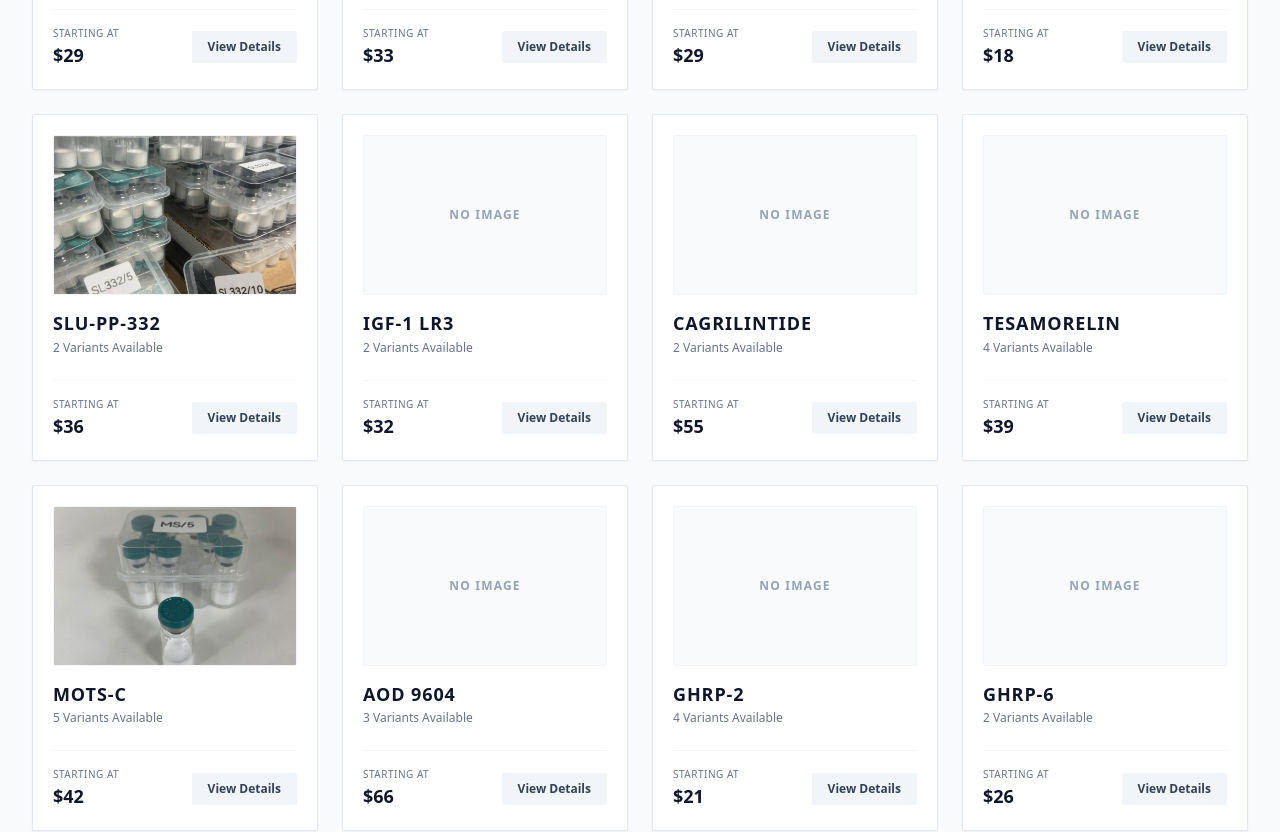
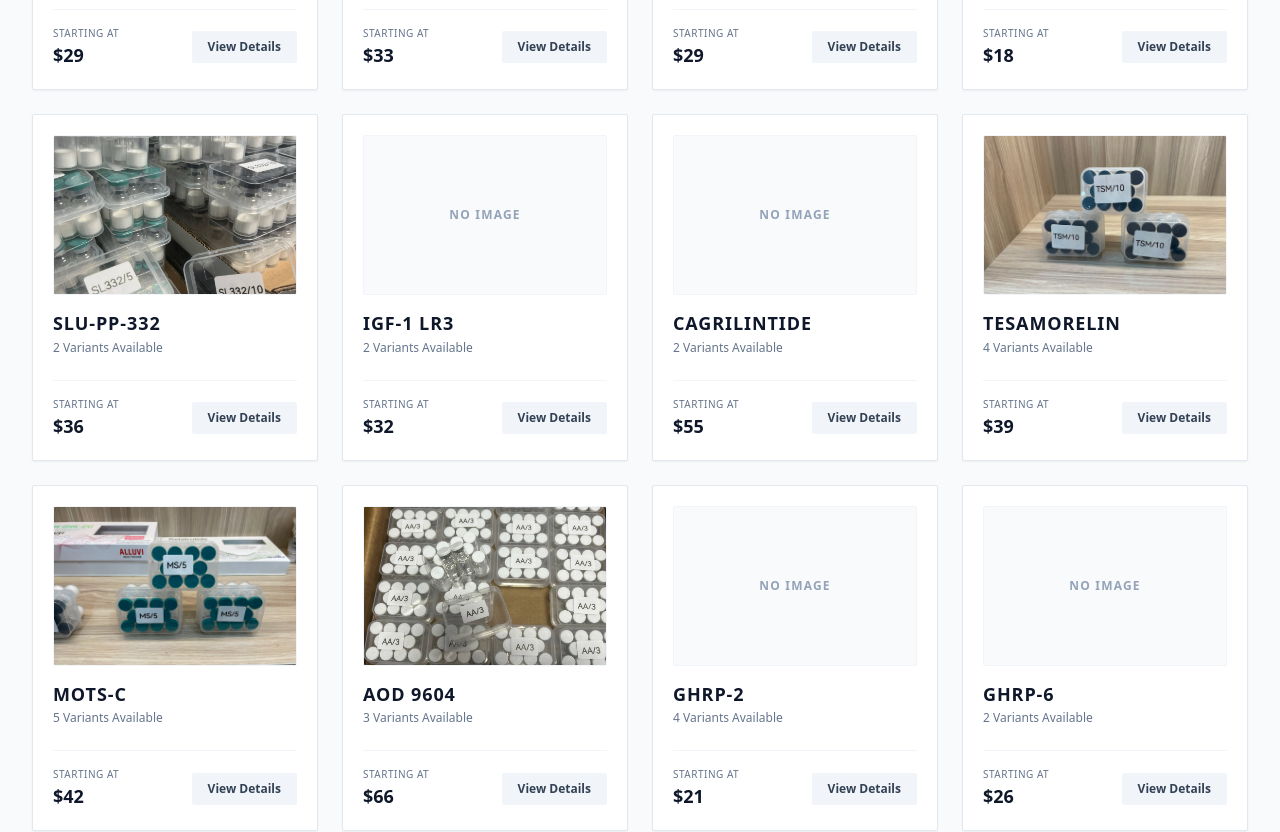
Before and after one commit to sameerkhan1122/ManufakturWebV2, a React (Vite) app: page / in a window 1280 px wide. Shown: the part 760-1592 px from the top of the page. Built offline with nearby package versions, Linux system fonts and the light colour scheme.

Commit message:
Update App.jsx

```diff
--- a/src/App.jsx
+++ b/src/App.jsx
@@ -2,41 +2,56 @@ import React, { useState, useEffect, useRef } from 'react';
 import logoJPEG from './assets/logo.jpeg';
 import productionVID from './assets/production.mp4';
 
-// --- BILD-IMPORTE ---
-import img_TR_RT from './assets/Tirzepatide_Retatrutide.jpeg';
-import img_TR_10_RT_40 from './assets/TR_10_RT_40.jpeg';
-import img_TR_30 from './assets/TR_30.jpeg';
-import img_TR_60 from './assets/TR_60.jpeg';
-import img_TR_100 from './assets/TR_100.jpeg';
-
+// --- ASSET IMPORTE ---
+import img_AA_3 from './assets/AA_3.jpeg';
+import img_AM10 from './assets/AM10.jpeg';
+import img_AM50 from './assets/AM50.jpeg';
+import img_BAC_3 from './assets/BAC_3.jpeg';
+import img_BAC_10 from './assets/BAC_10.jpeg';
+import img_BBG70 from './assets/BBG70.jpeg';
+import img_BC_10 from './assets/BC_10.jpeg';
+import img_BM_20 from './assets/BM_20.jpeg';
+import img_CLU_50 from './assets/CLU_50.jpeg';
+import img_CP10 from './assets/CP10.jpeg';
+import img_Epitalon10mg from './assets/Epitalon10mg.jpeg';
+import img_ET_10 from './assets/ET_10.jpeg';
+import img_GTT_1500 from './assets/GTT_1500.jpeg';
+import img_H_multi from './assets/H_10_H_12_H_24_H_36.jpeg';
+import img_H_24 from './assets/H_24.jpeg';
+import img_KLOW_10 from './assets/KLOW_10.jpeg';
+import img_KLOW80 from './assets/KLOW80.jpeg';
+import img_Lemon_Bottle from './assets/Lemon_Bottle.jpeg';
+import img_MS_5 from './assets/MS_5.jpeg';
+import img_MS5 from './assets/MS5.jpeg';
+import img_MS_10 from './assets/MS_10.jpeg';
+import img_MS10 from './assets/MS10.jpeg';
+import img_NV_500 from './assets/NV_500.jpeg';
 import img_Retatrutide from './assets/Retatrutide.jpeg';
 import img_RT_10 from './assets/RT_10.jpeg';
 import img_RT_20 from './assets/RT_20.jpeg';
 import img_RT_30 from './assets/RT_30.jpeg';
 import img_RT_60 from './assets/RT_60.jpeg';
-
+import img_RT10_RT20 from './assets/RT10_RT20.jpeg';
 import img_SL332 from './assets/SL332_5_SL332_10.jpeg';
-import img_BAC_multi from './assets/BAC_10_BAC_3.jpeg';
-import img_BC_10 from './assets/BC_10.jpeg';
-import img_ET_10 from './assets/ET_10.jpeg';
-import img_GTT_1500 from './assets/GTT_1500.jpeg';
-import img_H_multi from './assets/H_10_H_12_H_24_H_36.jpeg';
-import img_KLOW from './assets/KLOW_10.jpeg';
-import img_Lemon from './assets/Lemon_Bottle.jpeg';
-import img_MS_5 from './assets/MS_5.jpeg';
-import img_MS_10 from './assets/MS_10.jpeg';
-import img_CLU_50 from './assets/CLU_50.jpeg';
-import img_NV_500 from './assets/NV_500.jpeg';
+import img_TB500_20mg from './assets/TB500_20mg.jpeg';
+import img_Tesamorelin10mg from './assets/Tesamorelin10mg.jpeg';
+import img_TR_RT from './assets/Tirzepatide_Retatrutide.jpeg';
+import img_TR_10 from './assets/TR_10.jpeg';
+import img_TR_10_RT_40 from './assets/TR_10_RT_40.jpeg';
+import img_TR_30 from './assets/TR_30.jpeg';
+import img_TR_60 from './assets/TR_60.jpeg';
+import img_TR_100 from './assets/TR_100.jpeg';
+import img_TR120 from './assets/TR120.jpeg';
 
 const allProducts = [
   { id: 'tr2', name: 'TR2 - Tirzepatide (2mg/vial*10 vials)', price: 29, category: 'Tirzepatide', image: img_TR_RT },
   { id: 'tr5', name: 'TR5 - Tirzepatide (5mg/vial*10 vials)', price: 29, category: 'Tirzepatide', image: img_TR_RT },
-  { id: 'tr10', name: 'TR10 - Tirzepatide (10mg/vial*10 vials)', price: 40, category: 'Tirzepatide', image: img_TR_10_RT_40 },
+  { id: 'tr10', name: 'TR10 - Tirzepatide (10mg/vial*10 vials)', price: 40, category: 'Tirzepatide', image: img_TR_10 },
   { id: 'tr15', name: 'TR15 - Tirzepatide (15mg/vial*10 vials)', price: 55, category: 'Tirzepatide', image: img_TR_RT },
   { id: 'tr20', name: 'TR20 - Tirzepatide (20mg/vial*10 vials)', price: 66, category: 'Tirzepatide', image: img_TR_RT },
   { id: 'tr25', name: 'TR25 - Tirzepatide (25mg/vial*10 vials)', price: 73, category: 'Tirzepatide', image: img_TR_RT },
   { id: 'tr30', name: 'TR30 - Tirzepatide (30mg/vial*10 vials)', price: 80, category: 'Tirzepatide', image: img_TR_30 },
-  { id: 'tr40', name: 'TR40 - Tirzepatide (40mg/vial*10 vials)', price: 117, category: 'Tirzepatide', image: img_TR_RT },
+  { id: 'tr40', name: 'TR40 - Tirzepatide (40mg/vial*10 vials)', price: 117, category: 'Tirzepatide', image: img_TR_10_RT_40 },
   { id: 'tr50', name: 'TR50 - Tirzepatide (50mg/vial*10 vials)', price: 128, category: 'Tirzepatide', image: img_TR_RT },
   { id: 'tr60', name: 'TR60 - Tirzepatide (60mg/vial*10 vials)', price: 139, category: 'Tirzepatide', image: img_TR_60 },
   { id: 'tr70', name: 'TR70 - Tirzepatide (70mg/vial*10 vials)', price: 150, category: 'Tirzepatide', image: img_TR_RT },
@@ -44,7 +59,7 @@ const allProducts = [
   { id: 'tr90', name: 'TR90 - Tirzepatide (90mg/vial*10 vials)', price: 172, category: 'Tirzepatide', image: img_TR_RT },
   { id: 'tr100', name: 'TR100 - Tirzepatide (100mg/vial*10 vials)', price: 183, category: 'Tirzepatide', image: img_TR_100 },
   { id: 'tr110', name: 'TR110 - Tirzepatide (110mg/vial*10 vials)', price: 194, category: 'Tirzepatide', image: img_TR_RT },
-  { id: 'tr120', name: 'TR120 - Tirzepatide (120mg/vial*10 vials)', price: 216, category: 'Tirzepatide', image: img_TR_RT },
+  { id: 'tr120', name: 'TR120 - Tirzepatide (120mg/vial*10 vials)', price: 216, category: 'Tirzepatide', image: img_TR120 },
   { id: 'trk2', name: 'TRK2 - Tirzepatide (cartridge without pen) (2.5mg/cartridge*10 cartridges)', price: 183, category: 'Tirzepatide', image: img_TR_RT },
   { id: 'trk5', name: 'TRK5 - Tirzepatide (cartridge without pen) (5mg/cartridge*10 cartridges)', price: 232, category: 'Tirzepatide', image: img_TR_RT },
   { id: 'trk10', name: 'TRK10 - Tirzepatide (cartridge without pen) (10mg/cartridge*10 cartridges)', price: 309, category: 'Tirzepatide', image: img_TR_RT },
@@ -72,7 +87,7 @@ const allProducts = [
   { id: 'smk5', name: 'SMK5 - Semaglutide (cartridge without pen) (5mg/cartridge*10 cartridges)', price: 204, category: 'Semaglutide' },
 
   { id: 'cu50', name: 'CU50 - GHK-CU (50mg/vial*10 vials)', price: 18, category: 'GHK-CU', image: img_CLU_50 },
-  { id: 'cu100', name: 'CU100 - GHK-CU (100mg/vial*10 vials)', price: 25, category: 'GHK-CU' },
+  { id: 'cu100', name: 'CU100 - GHK-CU (100mg/vial*10 vials)', price: 25, category: 'GHK-CU', image: img_CLU_50 },
 
   { id: 'slu332-5', name: '332 - SLU-PP-332 (5mg/vial*10 vials)', price: 36, category: 'SLU-PP-332', image: img_SL332 },
   { id: 'slu332-10', name: '332 - SLU-PP-332 (10mg/vial*10 vials)', price: 44, category: 'SLU-PP-332', image: img_SL332 },
@@ -85,18 +100,18 @@ const allProducts = [
 
   { id: 'tsm2', name: 'TSM2 - Tesamorelin (2mg/vial*10 vials)', price: 39, category: 'Tesamorelin' },
   { id: 'tsm5', name: 'TSM5 - Tesamorelin (5mg/vial*10 vials)', price: 70, category: 'Tesamorelin' },
-  { id: 'tsm10', name: 'TSM10 - Tesamorelin (10mg/vial*10 vials)', price: 132, category: 'Tesamorelin' },
+  { id: 'tsm10', name: 'TSM10 - Tesamorelin (10mg/vial*10 vials)', price: 132, category: 'Tesamorelin', image: img_Tesamorelin10mg },
   { id: 'tsm20', name: 'TSM20 - Tesamorelin (20mg/vial*10 vials)', price: 250, category: 'Tesamorelin' },
 
-  { id: 'ms5', name: 'MS5 - MOTS-C (5mg/vial*10 vials)', price: 42, category: 'MOTS-C', image: img_MS_5 },
-  { id: 'ms10', name: 'MS10 - MOTS-C (10mg/vial*10 vials)', price: 69, category: 'MOTS-C', image: img_MS_10 },
-  { id: 'ms20', name: 'MS20 - MOTS-C (20mg/vial*10 vials)', price: 125, category: 'MOTS-C' },
-  { id: 'ms30', name: 'MS30 - MOTS-C (30mg/vial*10 vials)', price: 165, category: 'MOTS-C' },
-  { id: 'ms40', name: 'MS40 - MOTS-C (40mg/vial*10 vials)', price: 235, category: 'MOTS-C' },
+  { id: 'ms5', name: 'MS5 - MOTS-C (5mg/vial*10 vials)', price: 42, category: 'MOTS-C', image: img_MS5 },
+  { id: 'ms10', name: 'MS10 - MOTS-C (10mg/vial*10 vials)', price: 69, category: 'MOTS-C', image: img_MS10 },
+  { id: 'ms20', name: 'MS20 - MOTS-C (20mg/vial*10 vials)', price: 125, category: 'MOTS-C', image: img_MS_10 },
+  { id: 'ms30', name: 'MS30 - MOTS-C (30mg/vial*10 vials)', price: 165, category: 'MOTS-C', image: img_MS_10 },
+  { id: 'ms40', name: 'MS40 - MOTS-C (40mg/vial*10 vials)', price: 235, category: 'MOTS-C', image: img_MS_10 },
 
-  { id: '2ad', name: '2AD - AOD 9604 (2mg/vial*10 vials)', price: 66, category: 'AOD 9604' },
-  { id: '5ad', name: '5AD - AOD 9604 (5mg/vial*10 vials)', price: 66, category: 'AOD 9604' },
-  { id: '10ad', name: '10AD - AOD 9604 (10mg/vial*10 vials)', price: 118, category: 'AOD 9604' },
+  { id: '2ad', name: '2AD - AOD 9604 (2mg/vial*10 vials)', price: 66, category: 'AOD 9604', image: img_AA_3 },
+  { id: '5ad', name: '5AD - AOD 9604 (5mg/vial*10 vials)', price: 66, category: 'AOD 9604', image: img_AA_3 },
+  { id: '10ad', name: '10AD - AOD 9604 (10mg/vial*10 vials)', price: 118, category: 'AOD 9604', image: img_AA_3 },
 
   { id: 'g22', name: 'G22 - GHRP-2 (2mg/vial*10 vials)', price: 21, category: 'GHRP-2' },
   { id: 'g25', name: 'G25 - GHRP-2 (5mg/vial*10 vials)', price: 26, category: 'GHRP-2' },
@@ -115,7 +130,7 @@ const allProducts = [
   { id: 'h10', name: 'H10 - HGH 191 AA 97% (10iu/vial*10 vials)', price: 46, category: 'HGH', image: img_H_multi },
   { id: 'h12', name: 'H12 - HGH 191 AA 97% (12iu/vial*10vials)', price: 62, category: 'HGH', image: img_H_multi },
   { id: 'h15', name: 'H15 - HGH 191 AA 97% (15iu/vial*10vials)', price: 78, category: 'HGH' },
-  { id: 'h24', name: 'H24 - HGH 191 AA 97% (24iu/vial*10vials)', price: 118, category: 'HGH', image: img_H_multi },
+  { id: 'h24', name: 'H24 - HGH 191 AA 97% (24iu/vial*10vials)', price: 118, category: 'HGH', image: img_H_24 },
 
   { id: 'hc1000', name: 'HC1000 - HCG (1000iu/vial*10 vials)', price: 40, category: 'HCG' },
   { id: 'hc2000', name: 'HC2000 - HCG (2000iu/vial*10 vials)', price: 66, category: 'HCG' },
@@ -130,7 +145,7 @@ const allProducts = [
 
   { id: 'bt2', name: 'BT2 - TB 500 (Thymosin B4 AceTate) (2mg/vial*10 vials)', price: 35, category: 'TB 500' },
   { id: 'bt5', name: 'BT5 - TB 500 (Thymosin B4 AceTate) (5mg/vial*10 vials)', price: 66, category: 'TB 500' },
-  { id: 'bt10', name: 'BT10 - TB 500 (Thymosin B4 AceTate) (10mg/vial*10 vials)', price: 118, category: 'TB 500' },
+  { id: 'bt10', name: 'BT10 - TB 500 (Thymosin B4 AceTate) (10mg/vial*10 vials)', price: 118, category: 'TB 500', image: img_TB500_20mg },
 
   { id: 'cd2', name: 'CD2 - CJC 1295 DAC (2mg/vial*10 vials)', price: 37, category: 'CJC 1295 DAC' },
   { id: 'cd5', name: 'CD5 - CJC 1295 DAC (5mg/vial*10 vials)', price: 74, category: 'CJC 1295 DAC' },
@@ -140,11 +155,11 @@ const allProducts = [
   { id: 'cnd5', name: 'CND5 - CJC 1295 NO DAC (5mg/vial*10 vials)', price: 74, category: 'CJC 1295 NO DAC' },
   { id: 'cnd10', name: 'CND10 - CJC 1295 NO DAC (10mg/vial*10 vials)', price: 132, category: 'CJC 1295 NO DAC' },
 
-  { id: 'bb10', name: 'BB10 - Blend: BPC157 5mg + TB500 5mg', price: 96, category: 'BB (BPC157 + TB500)' },
-  { id: 'bb20', name: 'BB20 - Blend: BPC157 10mg + TB500 10mg', price: 169, category: 'BB (BPC157 + TB500)' },
-  { id: 'cp10', name: 'CP10 - Blend: CJC1295 NO DAC 5mg + Ipamorelin 5mg', price: 103, category: 'CP (CJC1295 NO DAC + Ipamorelin)' },
-  { id: 'bbg70', name: 'BBG70 - Blend: BPC 157 10mg + TB500 10mg + GHK-CU 50mg', price: 180, category: 'BBG (BPC157 + TB500 + GHK-CU)' },
-  { id: 'klow80', name: 'KLOW80 - Blend: BPC 157 10mg + TB500 10mg + GHK-CU 50mg + KPV 10mg', price: 210, category: 'KLOW (BPC157 + TB500 + GHK-CU + KPV)', image: img_KLOW },
+  { id: 'bb10', name: 'BB10 - Blend: BPC157 5mg + TB500 5mg', price: 96, category: 'BB (BPC157 + TB500)', image: img_BM_20 },
+  { id: 'bb20', name: 'BB20 - Blend: BPC157 10mg + TB500 10mg', price: 169, category: 'BB (BPC157 + TB500)', image: img_BM_20 },
+  { id: 'cp10', name: 'CP10 - Blend: CJC1295 NO DAC 5mg + Ipamorelin 5mg', price: 103, category: 'CP (CJC1295 NO DAC + Ipamorelin)', image: img_CP10 },
+  { id: 'bbg70', name: 'BBG70 - Blend: BPC 157 10mg + TB500 10mg + GHK-CU 50mg', price: 180, category: 'BBG (BPC157 + TB500 + GHK-CU)', image: img_BBG70 },
+  { id: 'klow80', name: 'KLOW80 - Blend: BPC 157 10mg + TB500 10mg + GHK-CU 50mg + KPV 10mg', price: 210, category: 'KLOW (BPC157 + TB500 + GHK-CU + KPV)', image: img_KLOW80 },
   { id: 'cs10', name: 'CS10 - Cagrilintide 5mg + Semaglutide 5mg', price: 162, category: 'CS (Cagrilintide + Semaglutide)' },
 
   { id: 'sk2', name: 'SK2 - Selank (2mg/vial*10 vials)', price: 22, category: 'Selank' },
@@ -152,8 +167,8 @@ const allProducts = [
   { id: 'sk10', name: 'SK10 - Selank (10mg/vial*10 vials)', price: 51, category: 'Selank' },
 
   { id: 'et10', name: 'ET10 - Epithalon (10mg/vial*10 vials)', price: 35, category: 'Epithalon', image: img_ET_10 },
-  { id: 'et50', name: 'ET50 - Epithalon (50mg/vial*10 vials)', price: 118, category: 'Epithalon' },
-  { id: 'et100', name: 'ET100 - Epithalon (100mg/vial*10 vials)', price: 257, category: 'Epithalon' },
+  { id: 'et50', name: 'ET50 - Epithalon (50mg/vial*10 vials)', price: 118, category: 'Epithalon', image: img_Epitalon10mg },
+  { id: 'et100', name: 'ET100 - Epithalon (100mg/vial*10 vials)', price: 257, category: 'Epithalon', image: img_Epitalon10mg },
 
   { id: 'p41', name: 'P41 - PT 141 (10mg/vial*10 vials)', price: 66, category: 'PT 141' },
 
@@ -212,8 +227,8 @@ const allProducts = [
 
   { id: 'fr5', name: 'FR5 - HGH Fragment 176-191 (5mg/vial*10 vials)', price: 80, category: 'HGH Fragment' },
 
-  { id: '5am', name: '5AM - 5-amino-1mq (5mg/vial*10 vials)', price: 45, category: '5-amino-1mq' },
-  { id: '50am', name: '50AM - 5-amino-1mq (50mg/vial*10 vials)', price: 92, category: '5-amino-1mq' },
+  { id: '5am', name: '5AM - 5-amino-1mq (5mg/vial*10 vials)', price: 45, category: '5-amino-1mq', image: img_AM10 },
+  { id: '50am', name: '50AM - 5-amino-1mq (50mg/vial*10 vials)', price: 92, category: '5-amino-1mq', image: img_AM50 },
 
   { id: 'fm2', name: 'FM2 - MGF (2mg/vial*10 vials)', price: 36, category: 'MGF' },
   { id: 'fmp2', name: 'FMP2 - PEG-MGF (2mg/vial*10 vials)', price: 78, category: 'PEG-MGF' },
@@ -223,9 +238,9 @@ const allProducts = [
   { id: 'fols344-1', name: 'Follistatin 344 95% (1mg/vial*10 vials)', price: 318, category: 'Follistatin' },
   { id: 'fols344-2', name: 'Follistatin 344 95% (2mg/vial*10 vials)', price: 593, category: 'Follistatin' },
 
-  { id: 'ba3', name: 'BA3 - BAC Water (3ml)', price: 7, category: 'BAC Water', image: img_BAC_multi },
-  { id: 'ba10', name: 'BA10 - BAC Water (10ml)', price: 11, category: 'BAC Water', image: img_BAC_multi },
-  { id: 'lemon', name: 'Lemon bottle (10mg/vial*10 vials)', price: 55, category: 'Lemon Bottle', image: img_Lemon },
+  { id: 'ba3', name: 'BA3 - BAC Water (3ml)', price: 7, category: 'BAC Water', image: img_BAC_3 },
+  { id: 'ba10', name: 'BA10 - BAC Water (10ml)', price: 11, category: 'BAC Water', image: img_BAC_10 },
+  { id: 'lemon', name: 'Lemon bottle (10mg/vial*10 vials)', price: 55, category: 'Lemon Bottle', image: img_Lemon_Bottle },
   { id: 'redlip', name: 'Red lip balm (10mg/vial*10 vials)', price: 55, category: 'Red Lip Balm' },
   { id: 'botox200', name: 'Botox (200u/vial*10 vials)', price: 110, category: 'Botox' },
   { id: 'botox150', name: 'Botox (150u/vial*10 vials)', price: 103, category: 'Botox' },
@@ -297,7 +312,6 @@ export default function App() {
   const [selectedVariantId, setSelectedVariantId] = useState('');
   const [detailQuantity, setDetailQuantity] = useState(1);
 
-  // STRUKTURIERTES ADRESS-STATE
   const [address, setAddress] = useState({
     name: '',
     street: '',
@@ -385,7 +399,7 @@ export default function App() {
   const finalTotal = subtotal > 0 ? subtotal + SHIPPING_COST : 0;
 
   const handleWhatsAppCheckout = () => {
-    const phone = "4915200000000";
+    const phone = "85244217796";
     let message = "Hello, I would like to purchase the following products:\n\n";
     cart.forEach((item, index) => {
       message += `${index + 1}. ${item.name} - Quantity: ${item.quantity} kit(s) - Price: $${item.price * item.quantity}\n`;
@@ -395,7 +409,6 @@ export default function App() {
     message += `\nShipping: $${SHIPPING_COST}`;
     message += `\n*Total Price: $${finalTotal}*\n`;
 
-    // Prüfen, ob irgendein Adressfeld ausgefüllt wurde
     const hasAddress = address.name || address.street || address.zip || address.city || address.country;
     if (hasAddress) {
       message += `\n*Shipping Address:*\n`;
@@ -505,12 +518,10 @@ export default function App() {
 
             {/* ACTION ICONS */}
             <div className="flex items-center justify-end gap-2 sm:gap-3 shrink-0">
-
               <button onClick={() => setMobileSearchOpen(!mobileSearchOpen)} className="lg:hidden p-2 text-slate-500 dark:text-slate-300 hover:text-cyan-600 dark:hover:text-cyan-400">
                 <svg className="w-5 h-5" fill="none" stroke="currentColor" viewBox="0 0 24 24"><path strokeLinecap="round" strokeLinejoin="round" strokeWidth="2" d="M21 21l-6-6m2-5a7 7 0 11-14 0 7 7 0 0114 0z"></path></svg>
               </button>
 
-              {/* DARK MODE TOGGLE SCHALTER */}
               <div className="hidden sm:flex items-center gap-2 mr-2">
                 <span onClick={() => setIsDarkMode(!isDarkMode)} className="text-[10px] font-bold text-slate-500 dark:text-slate-400 uppercase tracking-widest cursor-pointer select-none">
                   Dark Mode
@@ -543,7 +554,6 @@ export default function App() {
             </div>
           </div>
 
-          {/* MOBILE SEARCH */}
           {mobileSearchOpen && (
             <div className="lg:hidden px-4 pb-4 pt-2 border-t border-slate-200 dark:border-slate-800 bg-white dark:bg-slate-900 relative z-50">
               <form onSubmit={(e) => { e.preventDefault(); setActiveTab('searchResults'); setMobileSearchOpen(false); }} className="w-full relative">
@@ -586,8 +596,6 @@ export default function App() {
 
         {/* MAIN CONTENT AREA */}
         <main className="max-w-7xl mx-auto px-4 sm:px-6 lg:px-8 py-10">
-
-          {/* HOME / STARTSEITE */}
           {activeTab === 'home' && (
             <div className="space-y-16">
               {!searchQuery && (
@@ -676,7 +684,6 @@ export default function App() {
                 </button>
 
                 <div className="bg-white dark:bg-slate-900 border border-slate-200 dark:border-slate-800 rounded-sm p-6 md:p-10 flex flex-col md:flex-row gap-10 shadow-md">
-
                   <div className="w-full md:w-1/2 aspect-square bg-slate-50 dark:bg-slate-950 rounded-sm flex flex-col items-center justify-center border border-slate-200 dark:border-slate-800 relative overflow-hidden group">
                     {currentProduct?.image ? (
                       <img src={currentProduct.image} alt={currentProduct.name} className="w-full h-full object-cover" />
@@ -799,7 +806,7 @@ export default function App() {
                   <h3 className="text-lg font-black uppercase tracking-wider text-slate-900 dark:text-white">WhatsApp Support</h3>
                   <p className="text-slate-500 dark:text-slate-400 text-sm mt-1 font-medium">Fast, reliable responses directly from our support desk.</p>
                 </div>
-                <a href="https://wa.me/4915200000000" target="_blank" rel="noopener noreferrer" className="inline-block w-full py-3.5 bg-cyan-600 hover:bg-cyan-700 dark:bg-cyan-500 dark:hover:bg-cyan-400 text-white dark:text-slate-900 font-extrabold uppercase tracking-widest rounded-sm transition-all shadow-sm">
+                <a href="https://wa.me/85244217796" target="_blank" rel="noopener noreferrer" className="inline-block w-full py-3.5 bg-cyan-600 hover:bg-cyan-700 dark:bg-cyan-500 dark:hover:bg-cyan-400 text-white dark:text-slate-900 font-extrabold uppercase tracking-widest rounded-sm transition-all shadow-sm">
                   Open WhatsApp Chat
                 </a>
               </div>
@@ -852,7 +859,6 @@ export default function App() {
 
                 {cart.length > 0 && (
                   <div className="p-6 border-t border-slate-200 dark:border-slate-800 bg-slate-50 dark:bg-slate-900/50 flex flex-col">
-
                     {/* STRUKTURIERTES ADRESSFELD */}
                     <div className="mb-6 space-y-3">
                       <label className="text-xs font-bold text-slate-500 dark:text-slate-400 uppercase tracking-wider">
```
